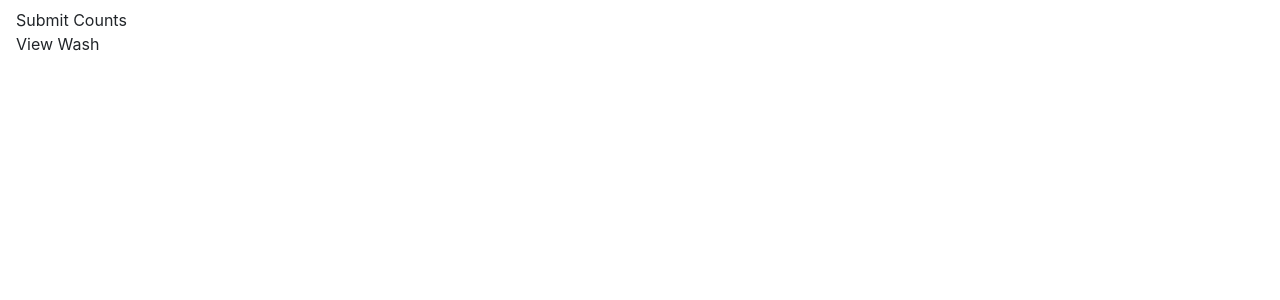
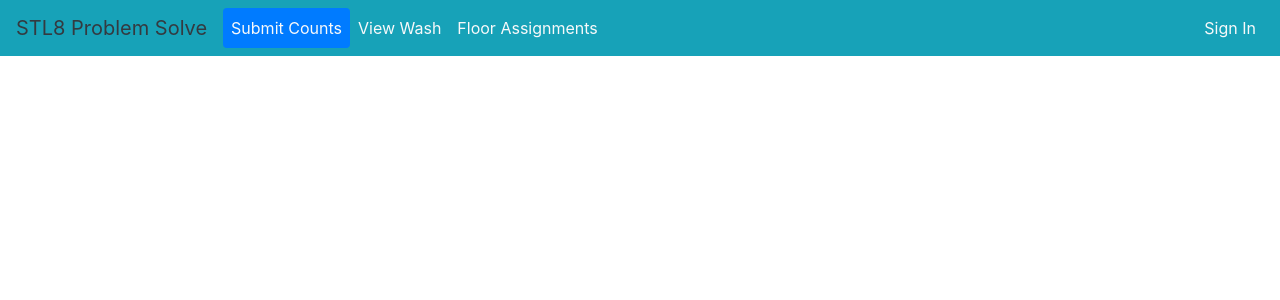
Before and after one commit to DaddyLongLegs142/AMZN-STL8-Problem-Solve-Manager, an Angular app in the folder PS-Manager/: page / in a window 1280 px wide. Shown: the top 300 px of the page. Built offline with nearby package versions, Linux system fonts and the light colour scheme.

Commit message:
Styled Navbar

```diff
--- a/PS-Manager/src/app/navbar/navbar.component.html
+++ b/PS-Manager/src/app/navbar/navbar.component.html
@@ -1,8 +1,21 @@
 <div>
-    <nav class="navbar navbar-default">
-        <ul class="nav navbar-nav">
-            <li>Submit Counts</li>
-            <li>View Wash</li>
+    <nav class="navbar navbar-expand-sm bg-info text-body fixed-top">
+        <a class="navbar-brand text-dark" href="#">STL8 Problem Solve</a>
+        <ul class="navbar-nav nav-pills">
+            <li class="nav-item">
+                <a class="nav-link text-light active" href="#">Submit Counts</a>
+            </li>
+            <li class="nav-item">
+                <a class="nav-link text-light" href="#">View Wash</a>
+            </li>
+            <li class="nav-item">
+                <a class="nav-link text-light" href="#">Floor Assignments</a>
+            </li>
+        </ul>
+        <ul class="navbar-nav ml-auto">
+            <li class="nav-item">
+                <a class="nav-link text-light" href="#">Sign In</a>
+            </li>
         </ul>
     </nav>
 </div>
```
